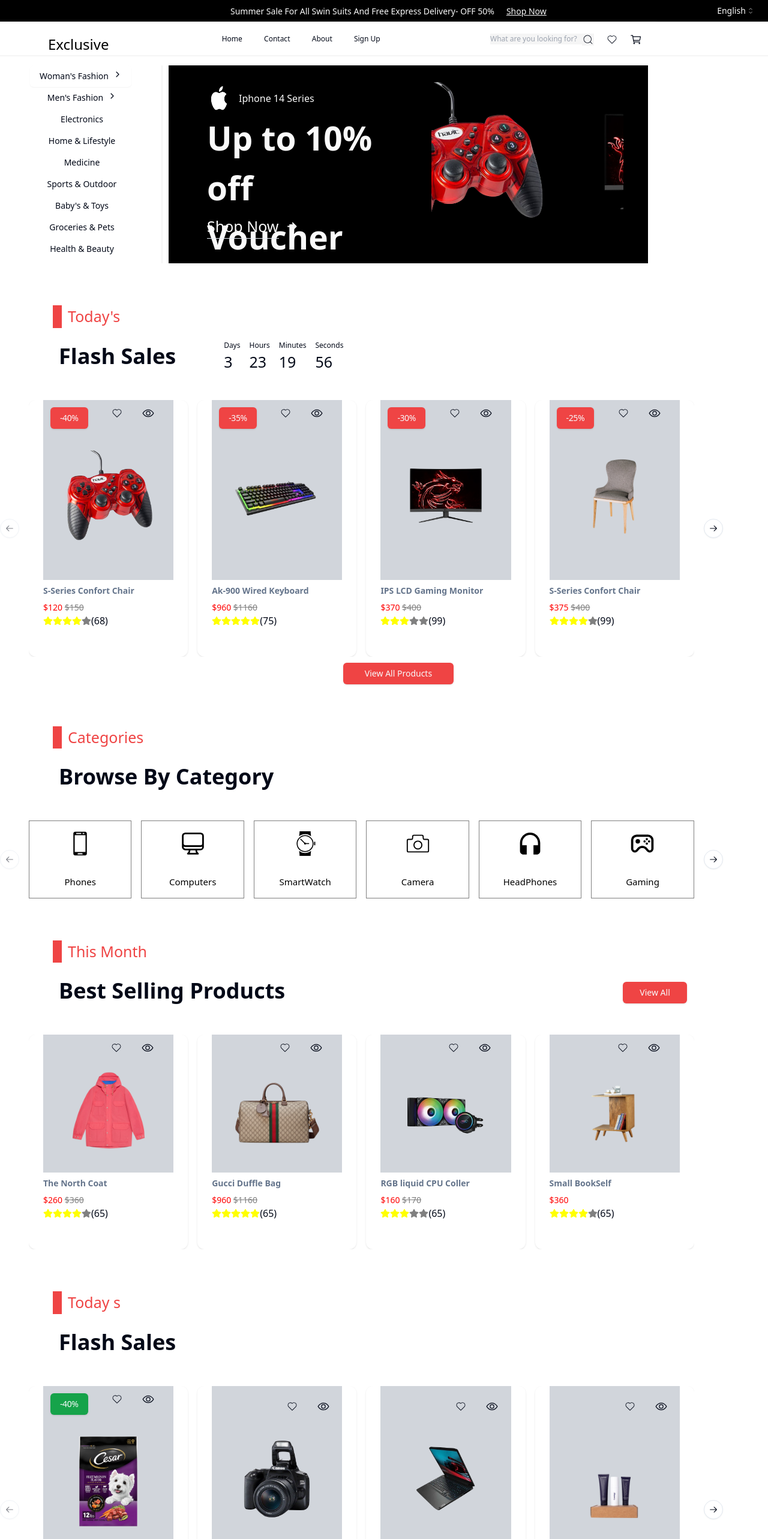
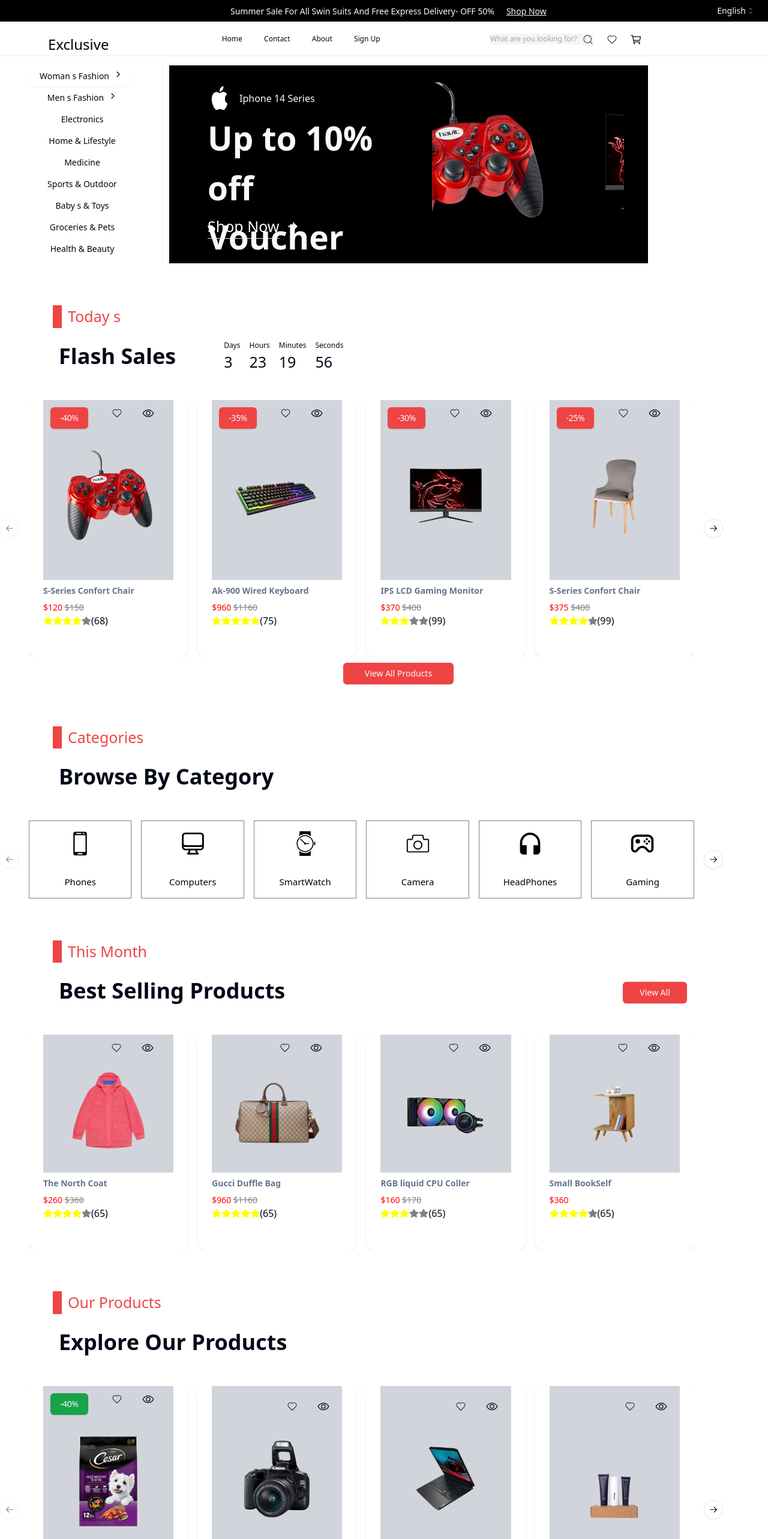
Before and after one commit to gleiberfelipe/kosmo-next-landing, a Next.js app: page / in a window 1280 px wide. Shown: the top 2566 px of the page at 60% size. Built offline with nearby package versions, Linux system fonts and the light colour scheme.

Commit message:
updating

```diff
--- a/components/_home/carouselExplore/carouselExplores.tsx
+++ b/components/_home/carouselExplore/carouselExplores.tsx
@@ -48,10 +48,10 @@
 
     return (
         <DivBox className="pl-12 w-full">
-            <h2>Today s</h2>
+            <h2>Our Products</h2>
             <div className="BoxMaster">
                 <div>
-                    <h1>Flash Sales</h1>
+                    <h1> Explore Our Products</h1>
                 </div>
 
             </div>
--- a/components/_home/carouselHori/carouselX.tsx
+++ b/components/_home/carouselHori/carouselX.tsx
@@ -46,7 +46,7 @@
 
     return (
         <DivBox className="pl-12 w-full">
-            <h2>Today's</h2>
+            <h2>Today s</h2>
             <div className="BoxMaster">
                 <div>
                     <h1>Flash Sales</h1>
--- a/components/_home/menubar/menubar.tsx
+++ b/components/_home/menubar/menubar.tsx
@@ -22,7 +22,7 @@
       <BoxMenu style={{borderRight: "2px solid rgb(245,245,245)", marginRight: "10px"}}>
       <Menubar className="flex flex-col gap-2 text-sm justify-left whitespace-nowrap border-none" >
         <MenubarMenu >
-          <MenubarTrigger  className="flex flex-row gap-2 text-sm justify-left whitespace-nowrap border-none">Woman's Fashion <IoIosArrowForward className="flex flex-row gap-2 text-sm justify-left whitespace-nowrap" /></MenubarTrigger>
+          <MenubarTrigger  className="flex flex-row gap-2 text-sm justify-left whitespace-nowrap border-none">Woman s Fashion <IoIosArrowForward className="flex flex-row gap-2 text-sm justify-left whitespace-nowrap" /></MenubarTrigger>
           <MenubarContent side="right">
             <MenubarItem>
               New Tab <MenubarShortcut>⌘T</MenubarShortcut>
@@ -47,7 +47,7 @@
           </MenubarContent>
         </MenubarMenu>
         <MenubarMenu>
-          <MenubarTrigger  className="flex flex-row gap-2 text-sm justify-left whitespace-nowrap border-none" >Men's Fashion <IoIosArrowForward   className="flex flex-row gap-2 text-sm justify-left whitespace-nowrap border-none"/></MenubarTrigger>
+          <MenubarTrigger  className="flex flex-row gap-2 text-sm justify-left whitespace-nowrap border-none" >Men s Fashion <IoIosArrowForward   className="flex flex-row gap-2 text-sm justify-left whitespace-nowrap border-none"/></MenubarTrigger>
           <MenubarContent side="right">
             <MenubarItem>
               Undo <MenubarShortcut>⌘Z</MenubarShortcut>
@@ -77,7 +77,7 @@
           <MenubarTrigger  className="flex flex-row gap-2 text-sm justify-left whitespace-nowrap border-none">Home & Lifestyle</MenubarTrigger>
           <MenubarTrigger  className="flex flex-row gap-2 text-sm justify-left whitespace-nowrap border-none">Medicine</MenubarTrigger>
           <MenubarTrigger  className="flex flex-row gap-2 text-sm justify-left whitespace-nowrap border-none">Sports & Outdoor</MenubarTrigger>
-          <MenubarTrigger  className="flex flex-row gap-2 text-sm justify-left whitespace-nowrap border-none">Baby's & Toys</MenubarTrigger>
+          <MenubarTrigger  className="flex flex-row gap-2 text-sm justify-left whitespace-nowrap border-none">Baby s & Toys</MenubarTrigger>
           <MenubarTrigger  className="flex flex-row gap-2 text-sm justify-left whitespace-nowrap border-none">Groceries & Pets</MenubarTrigger>
           <MenubarTrigger  className="flex flex-row gap-2 text-sm justify-left whitespace-nowrap border-none">Health & Beauty</MenubarTrigger>
 
```
